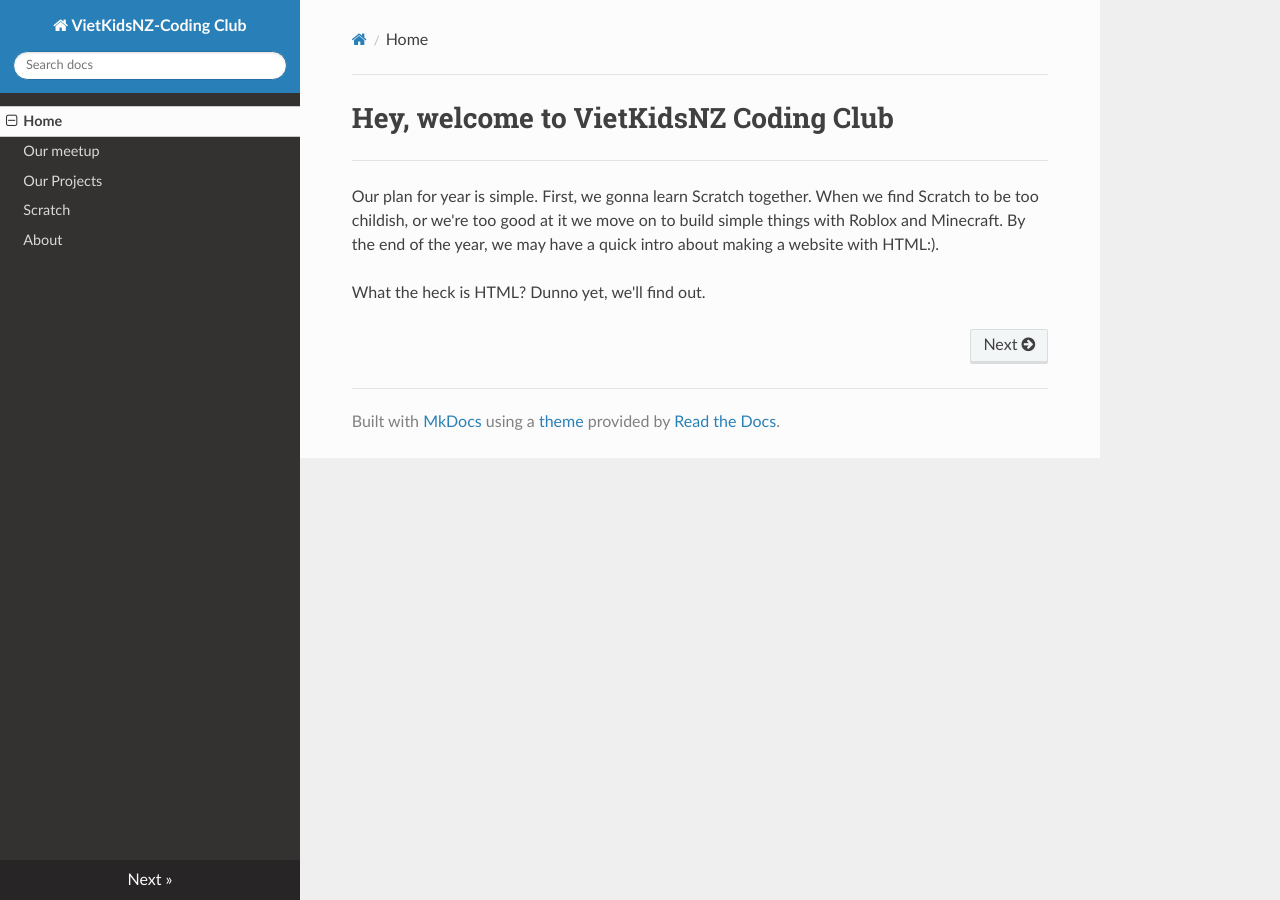
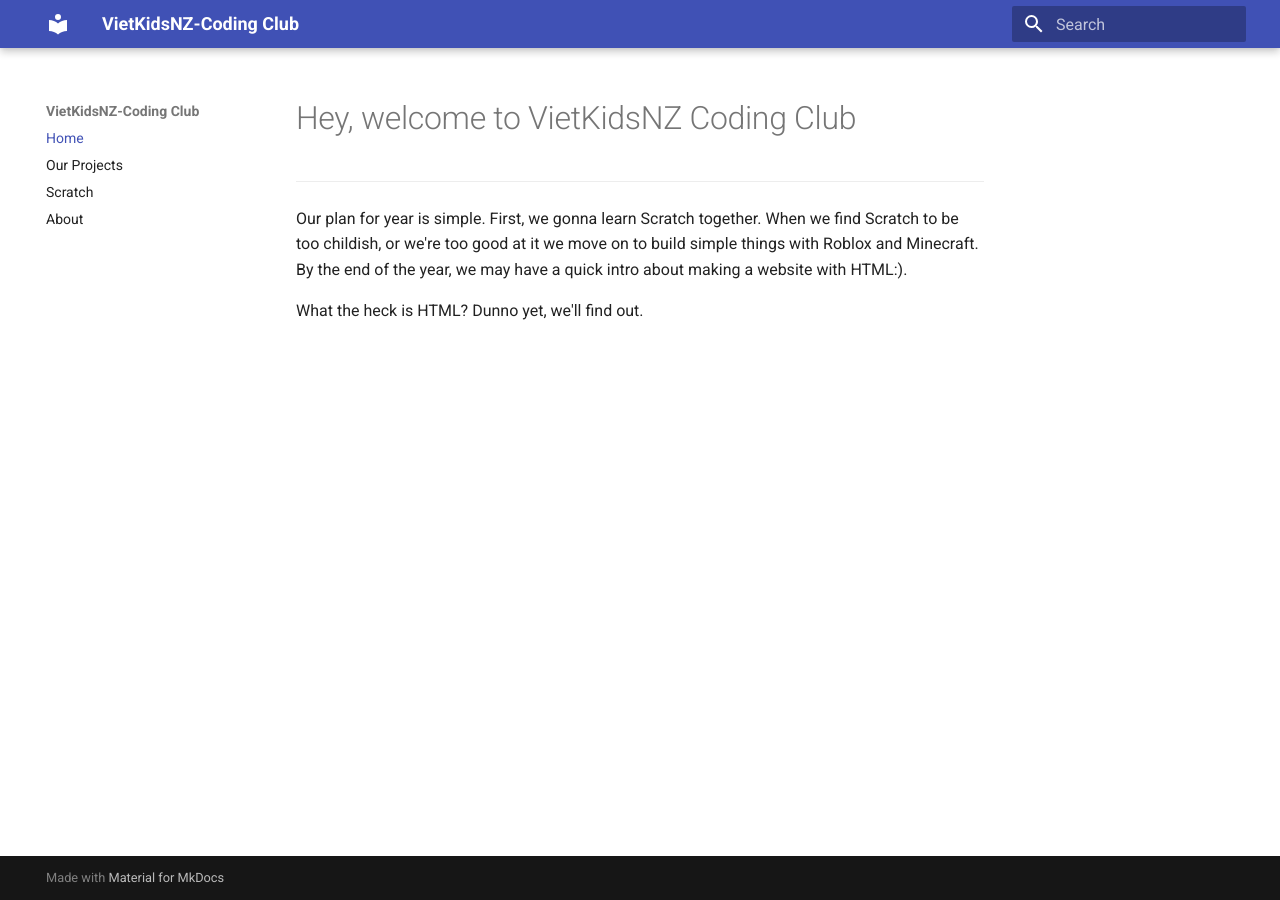
Before and after one commit to trungdtbk/VietKidsNZ-CC, an MkDocs documentation site: the page built from docs/index.md, in a window 1280 px wide. Built offline with MkDocs 1.6.1 and Material for MkDocs 9.7.7, drawn with Linux system fonts in a browser that asks for light colours; nearby versions of some CDN libraries.

Commit message:
add extensions

```diff
--- a/mkdocs.yml
+++ b/mkdocs.yml
@@ -1,10 +1,18 @@
 site_name: VietKidsNZ-Coding Club
 site_description: Training materials and info about the Club activities
 site_author: Trung Truong
-theme: readthedocs
+#theme: readthedocs
+theme:
+  name: material
+
+markdown_extensions:
+  - attr_list
+  - admonition
+  - pymdownx.details
+  - pymdownx.emoji:
+      emoji_generator: !!python/name:pymdownx.emoji.to_svg
 nav:
   - Home: index.md
-  - Our meetup: meetup.md
   - Our Projects: projects.md
   - Scratch: scratch.md
   - About: about.md
```
